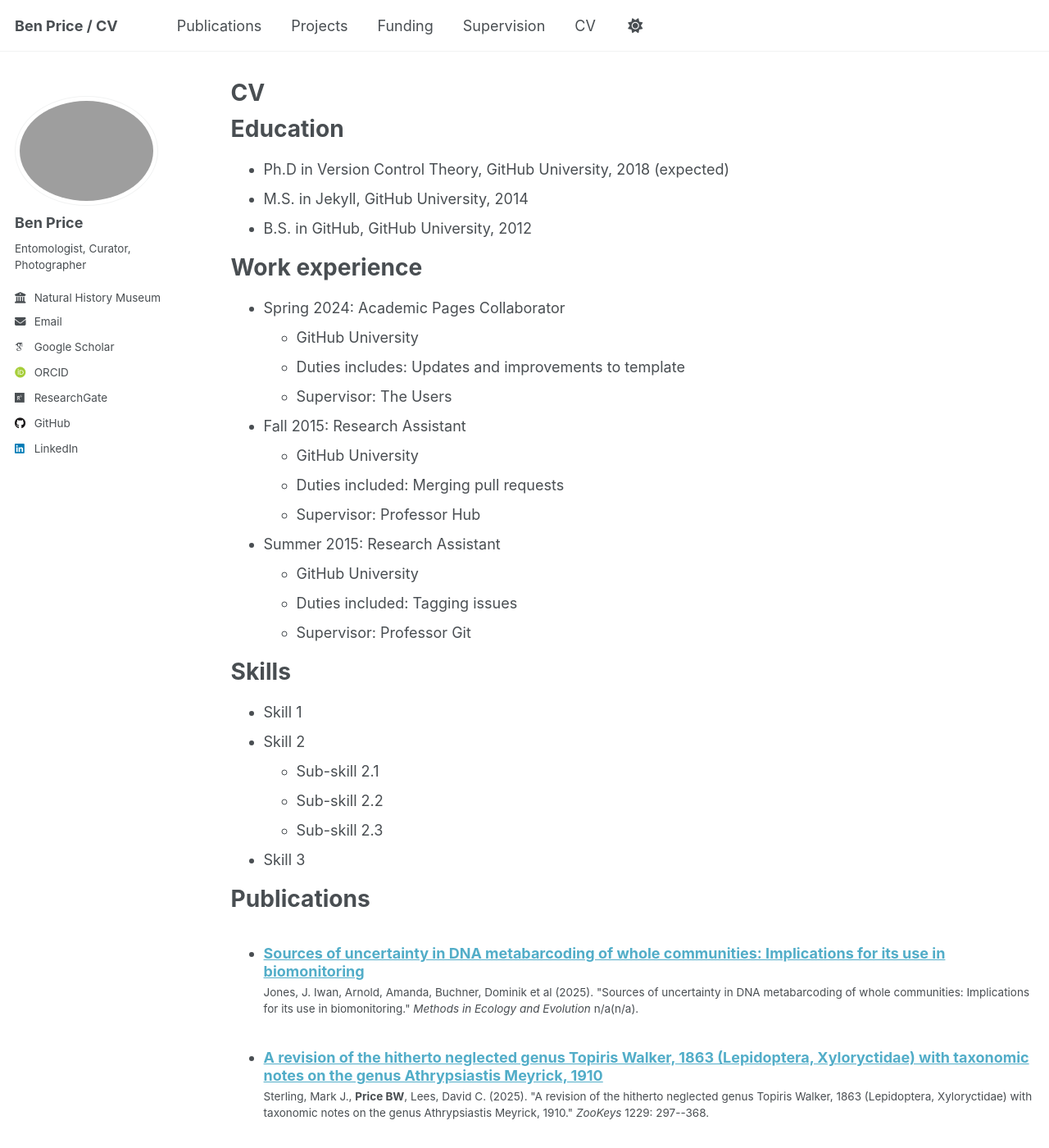
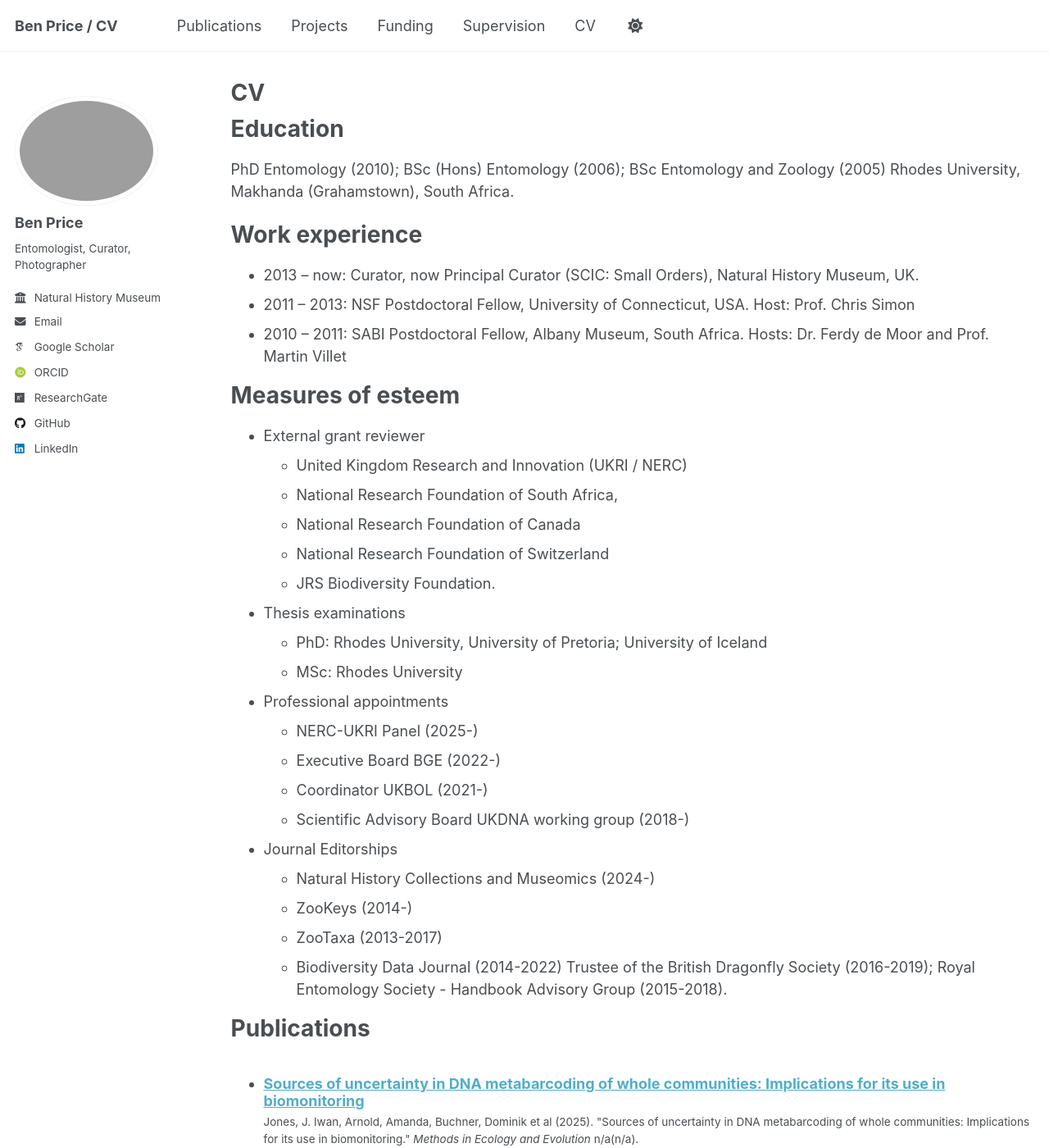
Before and after one commit to bwprice/bwprice.github.io, a Jekyll site: the page built from _pages/cv.md, in a window 1280 px wide and 1400 px high. Shown: the whole window at 82% size. Built offline with Jekyll 4.4.1, drawn with Linux system fonts in a browser that asks for light colours; some web fonts are replaced; a script that is not in the unit is left out; some of the changed text lies outside the part shown.

Commit message:
Update cv.md

```diff
--- a/_pages/cv.md
+++ b/_pages/cv.md
@@ -11,54 +11,39 @@ redirect_from:
 
 Education
 ======
-* Ph.D in Version Control Theory, GitHub University, 2018 (expected)
-* M.S. in Jekyll, GitHub University, 2014
-* B.S. in GitHub, GitHub University, 2012
+PhD Entomology (2010); BSc (Hons) Entomology (2006); BSc Entomology and Zoology (2005) Rhodes University, Makhanda (Grahamstown), South Africa.
 
 Work experience
 ======
-* Spring 2024: Academic Pages Collaborator
-  * GitHub University
-  * Duties includes: Updates and improvements to template
-  * Supervisor: The Users
+* 2013 – now: Curator, now Principal Curator (SCIC: Small Orders), Natural History Museum, UK.
+* 2011 – 2013: NSF Postdoctoral Fellow, University of Connecticut, USA. Host: Prof. Chris Simon
+* 2010 – 2011: SABI Postdoctoral Fellow, Albany Museum, South Africa. Hosts: Dr. Ferdy de Moor and Prof. Martin Villet
 
-* Fall 2015: Research Assistant
-  * GitHub University
-  * Duties included: Merging pull requests
-  * Supervisor: Professor Hub
-
-* Summer 2015: Research Assistant
-  * GitHub University
-  * Duties included: Tagging issues
-  * Supervisor: Professor Git
-
-Skills
+Measures of esteem
 ======
-* Skill 1
-* Skill 2
-  * Sub-skill 2.1
-  * Sub-skill 2.2
-  * Sub-skill 2.3
-* Skill 3
+* External grant reviewer
+	* United Kingdom Research and Innovation (UKRI / NERC)
+	* National Research Foundation of South Africa,
+	* National Research Foundation of Canada
+	* National Research Foundation of Switzerland
+	* JRS Biodiversity Foundation.
+* Thesis examinations
+	* PhD: Rhodes University, University of Pretoria; University of Iceland
+	* MSc: Rhodes University
+* Professional appointments
+	* NERC-UKRI Panel (2025-)
+	* Executive Board BGE (2022-)
+	* Coordinator UKBOL (2021-)
+	* Scientific Advisory Board UKDNA working group (2018-)
+* Journal Editorships
+	* Natural History Collections and Museomics (2024-)
+	* ZooKeys (2014-)
+	* ZooTaxa (2013-2017)
+	* Biodiversity Data Journal (2014-2022)
+Trustee of the British Dragonfly Society (2016-2019); Royal Entomology Society - Handbook Advisory Group (2015-2018).
 
 Publications
 ======
   <ul>{% for post in site.publications reversed %}
     {% include archive-single-cv.html %}
   {% endfor %}</ul>
-
-Talks
-======
-  <ul>{% for post in site.talks reversed %}
-    {% include archive-single-talk-cv.html  %}
-  {% endfor %}</ul>
-
-Teaching
-======
-  <ul>{% for post in site.teaching reversed %}
-    {% include archive-single-cv.html %}
-  {% endfor %}</ul>
-
-Service and leadership
-======
-* Currently signed in to 43 different slack teams
```
